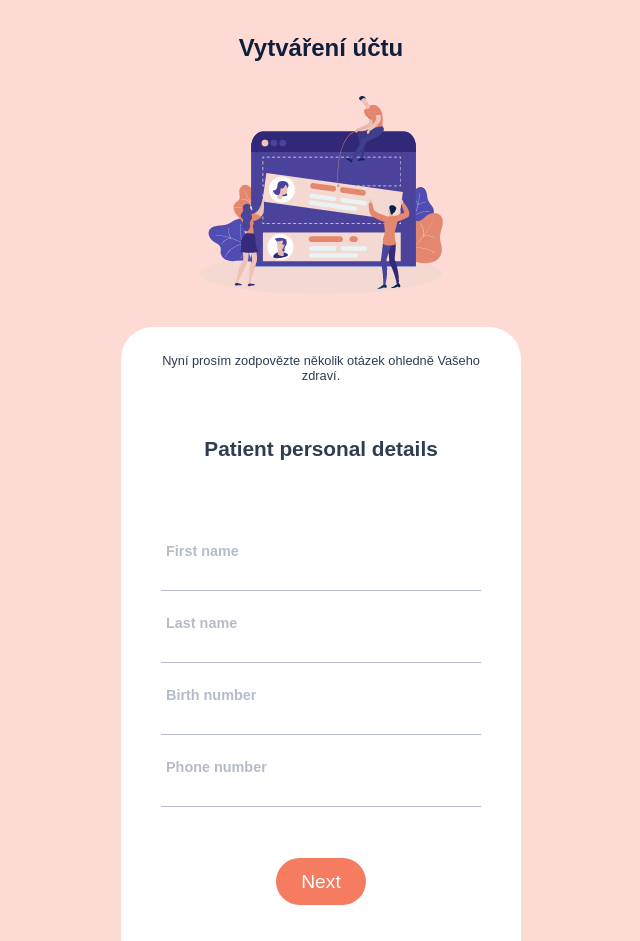
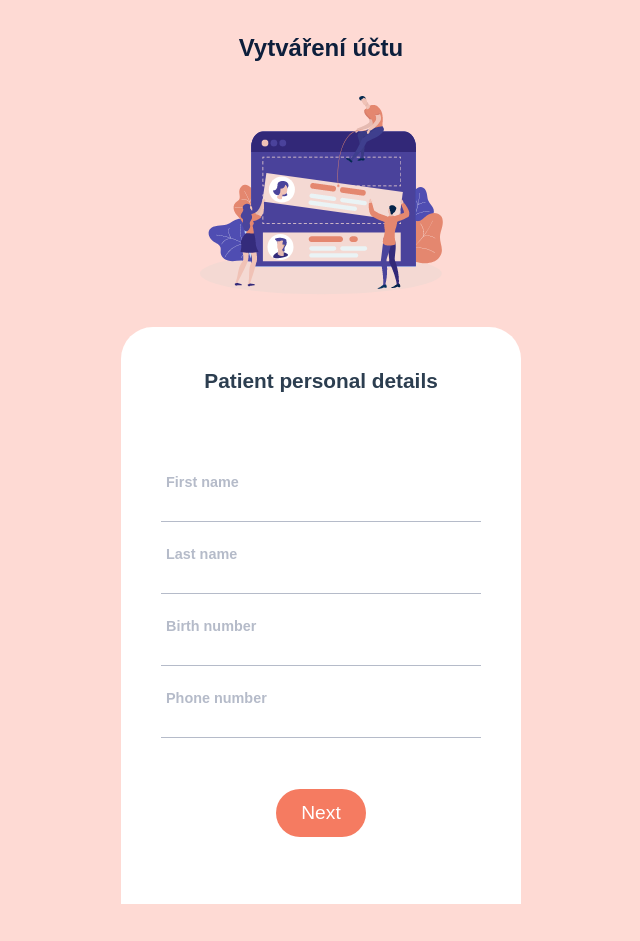
Before and after one commit to Smart-Triage/smart-triage, a Vue app: page /home in a window 1280 px wide. Both pictures are taken after a click on the button "Add patient". Shown: the whole page, without its empty margins (319-959 px from the left). After the commit the page ends 904 px from the top, so only its background shows below. Built offline with nearby package versions, Linux system fonts and the light colour scheme; what vue-head, vue-uuid would draw is missing.

Commit message:
Different headings and img added in parts of form

```diff
--- a/src/components/Stepper.vue
+++ b/src/components/Stepper.vue
@@ -1,36 +1,33 @@
 <template>
-  <div v-if="dataIsReady" class="container">
+  <div v-if="dataIsReady">
     <div
       v-for="step in formSteps"
       :key="step.order"
       class="step"
       :class="{ hidden: step.order !== currentStepNum }"
     >
-      <p class="directions">
-        Nyní prosím zodpovězte několik otázek ohledně Vašeho zdraví.
-      </p>
+      <div v-if="step.order === '0'" class="home-page-top-img">
+        <h1 class="page-title">Vytváření účtu</h1>
+        <img src="@/assets/img/form-page-top.png" alt />
+      </div>
+      <div v-if="step.order !== '0'" class="home-page-top-img">
+        <h1 class="page-title">Dotazník</h1>
+        <img src="@/assets/img/form-page-top.png" alt />
+      </div>
+      <div class="container">
+        <p
+          v-if="step.order !== '0'"
+          class="directions"
+        >Nyní prosím zodpovězte několik otázek ohledně Vašeho zdraví.</p>
         <p class="question">{{ step.question }}</p>
 
         <div v-if="step.order === '0'">
-        <PatientForm
-          v-if="currentStepNum === '0'"
-          @next="next(null)"
-        ></PatientForm>
+          <PatientForm v-if="currentStepNum === '0'" @next="next(null)"></PatientForm>
         </div>
 
         <div v-if="step.answerType === 'boolean'" class="boolean-answer-button">
-        <button
-          :class="{ 'answer-active': step.answer === false }"
-          @click="next(false)"
-        >
-          No
-        </button>
-        <button
-          :class="{ 'answer-active': step.answer === true }"
-          @click="next(true)"
-        >
-          Yes
-        </button>
+          <button :class="{ 'answer-active': step.answer === false }" @click="next(false)">No</button>
+          <button :class="{ 'answer-active': step.answer === true }" @click="next(true)">Yes</button>
         </div>
 
         <div v-if="step.answerType === 'slider'" class="slider-answer-slider">
@@ -52,19 +49,11 @@
             :key="option.value"
             :class="{ 'answer-active': step.answer === option.value }"
             @click="next(option.value)"
-        >
-          {{ option.text }}
-        </button>
+          >{{ option.text }}</button>
         </div>
 
-      <div
-        v-if="currentStepNum == '5' && step.answerType === 'checkbox'"
-        class="checkbox-answer"
-      >
-        <div
-          v-for="option in step.options"
-          :key="currentPatient + option.value"
-        >
+        <div v-if="currentStepNum == '5' && step.answerType === 'checkbox'" class="checkbox-answer">
+          <div v-for="option in step.options" :key="currentPatient + option.value">
             <label :for="option.value">{{ option.text }}</label>
             <input
               :id="option.value"
@@ -89,9 +78,8 @@
           v-if="currentPatient.answers[currentStepNum] !== undefined"
           class="next"
           @click="next(null)"
-      >
-        {{ isLast ? 'Sumary' : 'Next' }}
-      </button>
+        >{{ isLast ? 'Sumary' : 'Next' }}</button>
+      </div>
     </div>
   </div>
 </template>
@@ -222,6 +210,7 @@ export default {
 
 <style scoped lang="scss">
 @import '@/theme/variables.scss';
+@import '@/theme/general.scss';
 
 .container {
   min-height: 50vh;
@@ -327,4 +316,21 @@ export default {
   justify-content: center;
   align-items: center;
 }
+
+.main-container {
+  height: 100vh;
+  display: flex;
+  flex-direction: column;
+
+  .home-page-top-img {
+    display: flex;
+    flex-direction: column;
+    justify-content: center;
+    align-items: center;
+    flex: 2;
+    img {
+      margin: 0 0 2em 0;
+    }
+  }
+}
 </style>
--- a/src/views/Form.vue
+++ b/src/views/Form.vue
@@ -1,12 +1,5 @@
 <template>
   <div class="main-container">
-    <div class="home-page-top-img">
-      <h1 class="page-title">
-        Vytváření účtu
-      </h1>
-      <img src="@/assets/img/form-page-top.png" alt="" />
-    </div>
-
     <Stepper></Stepper>
   </div>
 </template>
@@ -21,22 +14,4 @@ export default {
 
 <style scoped lang="scss">
 @import '@/theme/variables.scss';
-@import '@/theme/general.scss';
-
-.main-container {
-  height: 100vh;
-  display: flex;
-  flex-direction: column;
-
-  .home-page-top-img {
-    display: flex;
-    flex-direction: column;
-    justify-content: center;
-    align-items: center;
-    flex: 2;
-    img {
-      margin: 0 0 2em 0;
-    }
-  }
-}
 </style>
```
Lines whose indentation alone changed are shown as unchanged.
